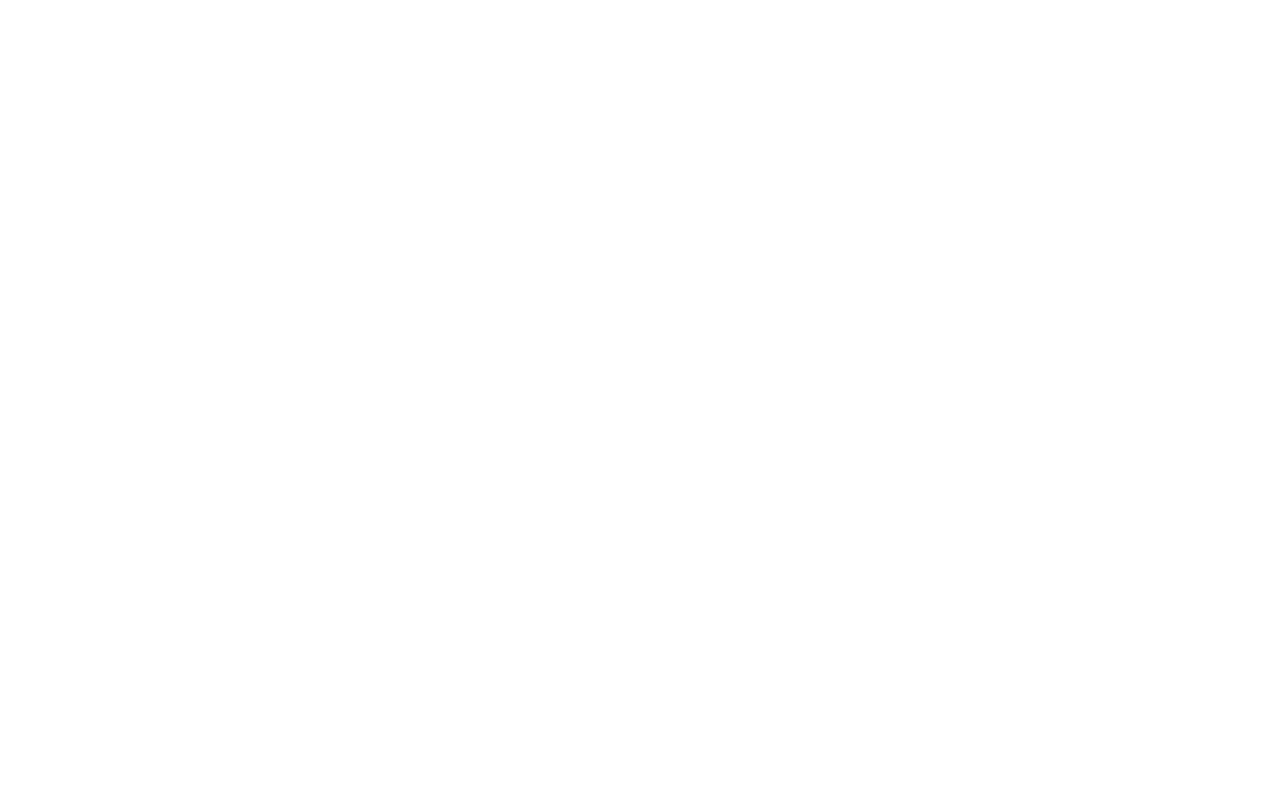
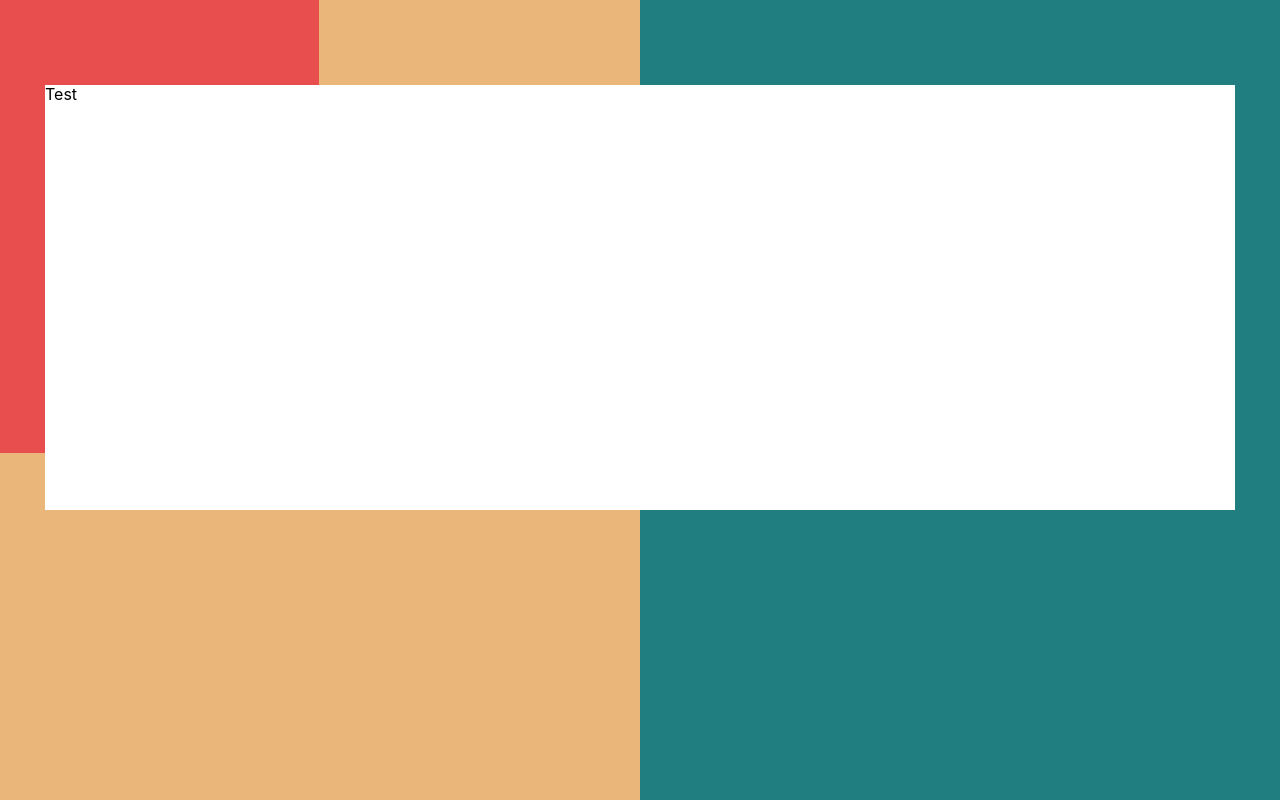
Before and after one commit to llChimerall/nuxttest, a Nuxt app: page /bugtest in a window 1280 px wide. Before the commit this address had no page. Built offline with nearby package versions, Linux system fonts and the light colour scheme.

Commit message:
add bugtest.vue

```diff
--- /dev/null
+++ b/layouts/bug.vue
@@ -0,0 +1,50 @@
+<template>
+  <div class='wrapper'>
+    <div class='container'>
+      <nuxt/>
+    </div>
+  </div>
+</template>
+
+<style lang="postcss">
+@import url('https://necolas.github.io/normalize.css/8.0.1/normalize.css');
+
+html, body, #__layout, #__nuxt {
+  height: 100%;
+}
+
+.wrapper {
+  padding: 85px 45px;
+  background-color: #ebb679;
+  position: relative;
+  min-height: 100%;
+
+  &:before {
+    content: '';
+    position: absolute;
+    background-color: #e84e4e;
+    width: calc(798 / 3200 * 100%);
+    height: calc(1360 / 2400 * 100%);
+    left: 0;
+    top: 0;
+  }
+
+  &:after {
+    content: '';
+    position: absolute;
+    background-color: #217e80;
+    width: 50%;
+    height: 100%;
+    right: 0;
+    top: 0;
+  }
+}
+
+.container {
+  position: relative;
+  background-color: #ffffff;
+  margin: 0 auto;
+  z-index: 1;
+  min-height: 425px;
+}
+</style>
--- /dev/null
+++ b/pages/bugtest.vue
@@ -0,0 +1,14 @@
+<template>
+  <div>
+    Test
+  </div>
+</template>
+
+<script>
+	export default {
+		layout: 'bug'
+	}
+</script>
+
+<style>
+</style>
```
